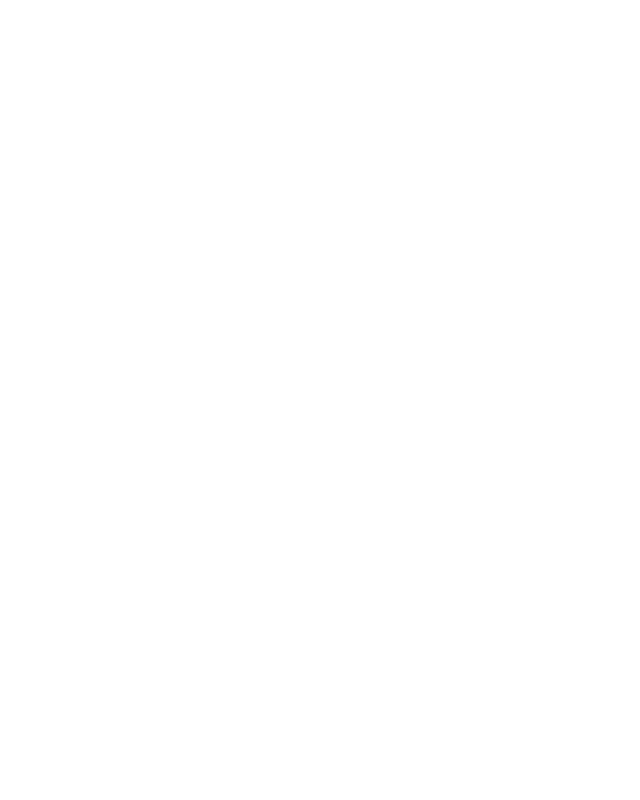
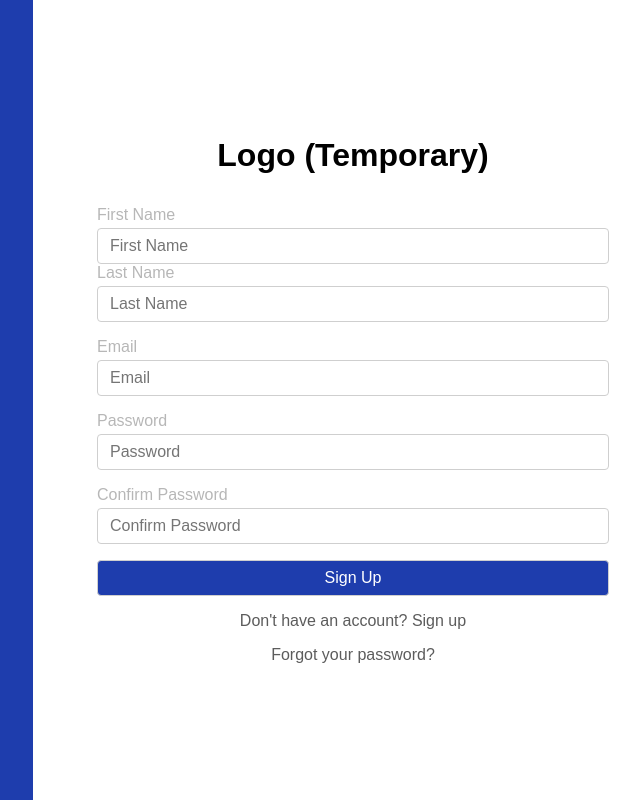
Before and after one commit to upc-lima-education/frontend, a Vue app in the folder tesis/: page /sign-up in a window 1280 px wide. Before the commit this address had no page. Shown: the whole page, without its empty margins (607-1247 px from the left). Built offline with nearby package versions, Linux system fonts and the light colour scheme; the HTML template or start-up script is replaced by a standard one.

Commit message:
feat: added basic password requierements

```diff
--- a/tesis/src/app/auth/components/sign-in-form.component.vue
+++ b/tesis/src/app/auth/components/sign-in-form.component.vue
@@ -1,12 +1,12 @@
 <script setup lang="ts">
-import CustomButton from '@/components/custom-button.component.vue';
+import router from '@/router';
 import { ref } from 'vue';
 
-const username = ref("");
+const email = ref("");
 const password = ref("");
 
 function OnSignIn() {
-    //Logic for sign-in
+    router.push('/sign-up'); // temp
 }
 
 </script>
@@ -20,14 +20,14 @@ function OnSignIn() {
             <form @submit.prevent="OnSignIn">
                 <section>
                     <label for="email">{{ $t('auth.email') }}</label>
-                    <input type="email" placeholder="Email" v-model="username" />
+                    <input id="email" type="email" placeholder="Email" v-model="email" />
                 </section>
                 <section>
                     <label for="password">{{ $t('auth.password') }}</label>
-                    <input type="password" placeholder="Password" v-model="password" />
+                    <input id="password" type="password" placeholder="Password" v-model="password" />
                 </section>
                 <section>
-                    <button class="button-primary" v-on:click="OnSignIn()">{{ $t('auth.login') }}</button>
+                    <input class="button-primary" type="submit" :value="$t('auth.login')" />
                     <div class="redirects-container">
                         <RouterLink to="/">{{ $t('auth.noAccount') }}</RouterLink>
                         <RouterLink to="/">{{ $t('auth.forgotPassword') }}</RouterLink>
--- a/tesis/src/app/auth/components/sign-up.form.component.vue
+++ b/tesis/src/app/auth/components/sign-up.form.component.vue
@@ -1,28 +1,73 @@
 <script setup lang="js">
-    import { ref } from 'vue';
-    const email = ref("");
-    const password = ref("");
+import { ref } from 'vue';
+import router from '@/router';
+const firstName = ref("");
+const lastName = ref("");
+const email = ref("");
+const password = ref("");
+const confirmPassword = ref("");
+const areAllFieldsFilled = ref(true);
+const doPasswordsMatch = ref(true);
+const isPasswordValid = ref(true);
+function OnSignUp() {
+    areAllFieldsFilled.value = true;
+    doPasswordsMatch.value = true;
+    isPasswordValid.value = true;
+    if(firstName.value === "" || lastName.value === "" || email.value === ""
+    || password.value === "" || confirmPassword.value === "") {
+        areAllFieldsFilled.value = false;
+        return;
+    }
+    if (password.value !== confirmPassword.value) {
+        doPasswordsMatch.value = false;
+        return;
+    }
+    if (!validatePassword(password.value)) {
+        isPasswordValid.value = false;
+        return;
+    }
+    router.push('/sign-in'); // temp
+}
+
+function validatePassword(pwd) {
+    const re = /^(?=.*[A-Z])(?=.*\d)[A-Za-z\d]{8,}$/;
+    return re.test(pwd);
+}
 </script>
 
 <template>
-    <div class="sign-up-form-container">
+    <div class="sign-in-form-container">
         <div class="logo-container">
             <h1>Logo (Temporary)</h1>
         </div>
         <section>
-            <form>
+            <form @submit.prevent="OnSignUp">
+                <p v-if="!areAllFieldsFilled">{{ $t('auth.fillAllFields') }}</p>
+                <p v-if="!doPasswordsMatch">{{ $t('auth.passwordsDoNotMatch') }}</p>
+                <p v-if="!isPasswordValid">{{ $t('auth.passwordRequirements') }}</p>
+                <section>
+                    <label for="firstName">{{ $t('auth.firstName') }}</label>
+                    <input id="firstName" type="text" placeholder="First Name" v-model="firstName" />
+                    <label for="lastName">{{ $t('auth.lastName') }}</label>
+                    <input id="lastName" type="text" placeholder="Last Name" v-model="lastName" />
+                </section>
                 <section>
                     <label for="email">{{ $t('auth.email') }}</label>
-                    <input type="email" placeholder="Email" />
+                    <input id="email" type="email" placeholder="Email" v-model="email" />
                 </section>
                 <section>
                     <label for="password">{{ $t('auth.password') }}</label>
-                    <input type="password" placeholder="Password" />
+                    <input id="password" type="password" placeholder="Password" v-model="password" />
                 </section>
                 <section>
-                    <button type="submit">{{ $t('auth.login') }}</button>
+                    <label for="confirmPassword">Confirm Password</label>
+                    <input id="confirmPassword" type="password" placeholder="Confirm Password" v-model="confirmPassword" />
+                </section>
+                <section>
+                    <input class="button-primary" type="submit" :value="$t('auth.signUp')" />
                     <div class="redirects-container">
-                        <RouterLink to="/">{{ $t('auth.haveAccount') }}</RouterLink>
+                        <RouterLink to="/">{{ $t('auth.noAccount') }}</RouterLink>
+                        <RouterLink to="/">{{ $t('auth.forgotPassword') }}</RouterLink>
                     </div>
                 </section>
             </form>
@@ -31,7 +76,15 @@
 </template>
 
 <style scoped>
-.sign-up-form-container {
+.redirects-container {
+    margin-top: 1rem;
+    display: flex;
+    flex-direction: column;
+    gap: 1rem;
+    align-items: center;
+}
+
+.sign-in-form-container {
     width: 100%;
     height: 100%;
 
@@ -42,4 +95,8 @@
 
     gap: 2rem;
 }
+
+section {
+    width: 100%;
+}
 </style>
--- /dev/null
+++ b/tesis/src/app/auth/pages/sign-up.page.vue
@@ -0,0 +1,20 @@
+<script setup lang="ts">
+import AuthImageComponent from '../components/auth-image.component.vue';
+import SignUpFormComponent from '../components/sign-up.form.component.vue';
+</script>
+
+<template>
+    <div class="sign-in-page">
+        <AuthImageComponent />
+        <SignUpFormComponent />
+    </div>
+</template>
+
+<style scoped>
+.sign-in-page {
+    display: grid;
+    grid-template-columns: 1fr 1fr;
+    height: 100vh;
+    width: 100%;
+}
+</style>
--- a/tesis/src/app/shared/locale/en.json
+++ b/tesis/src/app/shared/locale/en.json
@@ -1,10 +1,16 @@
 {
     "auth": {
+        "firstName": "First Name",
+        "lastName": "Last Name",
         "email": "Email",
         "password": "Password",
         "login": "Login",
+        "signUp": "Sign Up",
         "haveAccount": "Already have an account? Log in",
         "noAccount": "Don't have an account? Sign up",
-        "forgotPassword": "Forgot your password?"
+        "forgotPassword": "Forgot your password?",
+        "passwordsDoNotMatch": "Passwords do not match",
+        "fillAllFields": "Please fill in all fields",
+        "passwordRequirements": "Password must be at least 8 characters long, include an uppercase letter and a number"
     }
 }
--- a/tesis/src/app/shared/locale/es.json
+++ b/tesis/src/app/shared/locale/es.json
@@ -1,10 +1,16 @@
 {
     "auth": {
+        "firstName": "Nombre",
+        "lastName": "Apellido",
         "email": "Correo electrónico",
         "password": "Contraseña",
         "login": "Iniciar sesión",
+        "signUp": "Crear usuario",
         "haveAccount": "¿Ya tienes una cuenta? Inicia sesión",
         "noAccount": "¿No tienes una cuenta? Regístrate",
-        "forgotPassword": "¿Olvidaste tu contraseña?"
+        "forgotPassword": "¿Olvidaste tu contraseña?",
+        "passwordsDoNotMatch": "Las contraseñas no coinciden",
+        "fillAllFields": "Por favor, completa todos los campos",
+        "passwordRequirements": "La contraseña debe tener al menos 8 caracteres, incluir una letra mayúscula y un número"
     }
 }
--- a/tesis/src/assets/components/button.css
+++ b/tesis/src/assets/components/button.css
@@ -1,6 +1,5 @@
 button {
     font-weight: bold;
-    color: white;
     width: 100%;
     border: none;
     border-radius: 4px;
@@ -17,6 +16,7 @@ button:disabled {
 
 .button-primary {
     background-color: var(--main-color);
+    color: white;
 }
 
 .button-primary:hover {
@@ -25,6 +25,7 @@ button:disabled {
 
 .button-secondary {
     background-color: var(--secondary-color);
+    color: white;
 }
 
 .button-secondary:hover {
@@ -33,6 +34,7 @@ button:disabled {
 
 .button-success {
     background-color: var(--green-color);
+    color: white;
 }
 
 .button-success:hover {
@@ -41,6 +43,7 @@ button:disabled {
 
 .button-danger {
     background-color: var(--red-color);
+    color: white;
 }
 
 .button-danger:hover {
@@ -49,6 +52,7 @@ button:disabled {
 
 .button-info {
     background-color: var(--gray-05);
+    color: white;
 }
 
 .button-info:hover {
```
Also changed, not shown: tesis/src/router/index.ts (+5 -2 lines).
